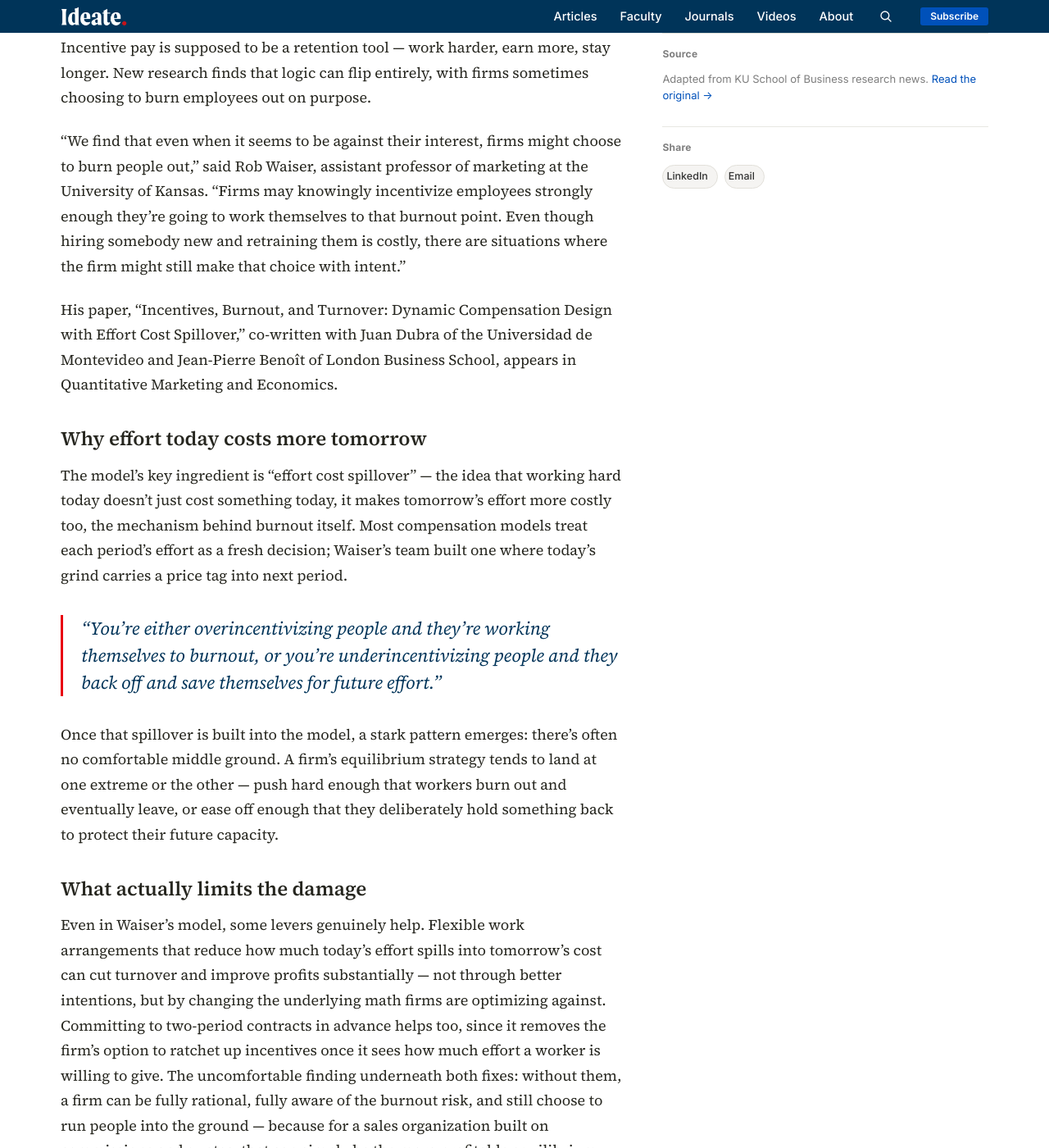
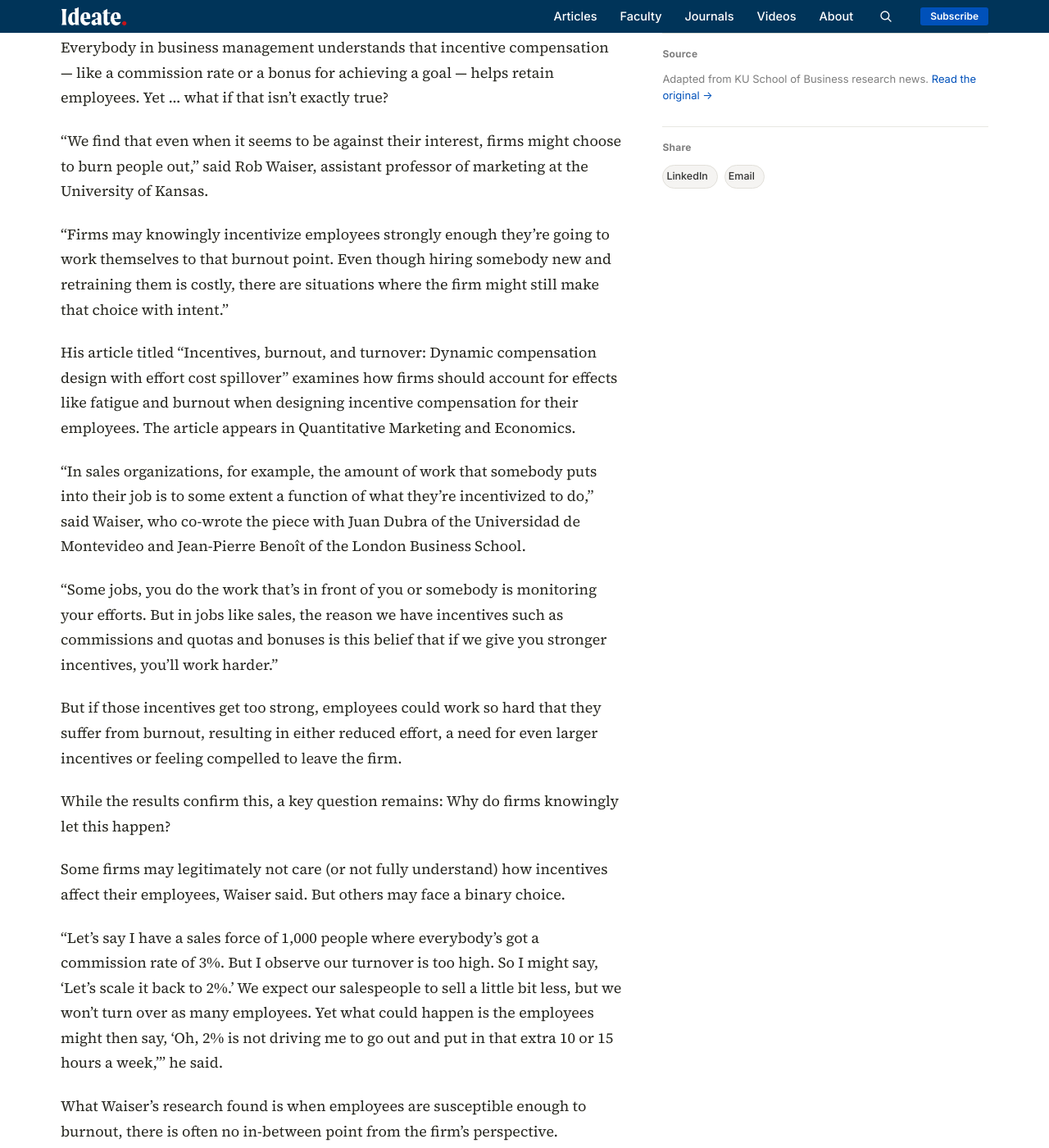
Before and after one commit to KUBschool/ideate, a Jekyll site: the page built from _articles/2025-11-24-incentives-burnout-turnover.md, in a window 1280 px wide and 1400 px high, scrolled down 1124 px. Shown: the whole window at 82% size. Built offline with Jekyll 4.4.1, drawn with Linux system fonts in a browser that asks for light colours; some of the changed text lies outside the part shown.

Commit message:
Update Article “2025-11-24-incentives-burnout-turnover”

```diff
--- a/_articles/2025-11-24-incentives-burnout-turnover.md
+++ b/_articles/2025-11-24-incentives-burnout-turnover.md
@@ -1,38 +1,63 @@
 ---
-title: "Strong incentives may lead to even more employee burnout, research finds"
-dek: "Commissions, quotas and bonuses are supposed to keep employees engaged. New research finds firms sometimes knowingly push incentives hard enough to burn workers out and drive them away — because it can still be the more profitable choice."
-topic: management
+title: Strong incentives may lead to even more employee burnout, research finds
+dek: Commissions, quotas and bonuses are supposed to keep employees engaged. New
+  research finds firms sometimes knowingly push incentives hard enough to burn
+  workers out and drive them away — because it can still be the more profitable
+  choice.
+topic: marketing
 faculty:
   - rob-waiser
-byline: "Rob Waiser"
+byline: Jon Niccum
 date: 2025-11-24
+image: /assets/uploads/01kavdgh5yqmdn49ze6j3m28m6.jpg
 image_tint: steam
 featured: false
-source_url: "https://business.ku.edu/news/article/strong-incentives-may-lead-to-even-more-employee-burnout-research-finds"
-answer_box: >-
-  Incentive compensation is generally assumed to help retain employees
-  by rewarding harder work. A dynamic compensation model that accounts
-  for burnout's carryover effects finds the opposite can be true: firms
-  may knowingly set incentives high enough to burn employees out and
-  drive turnover, because the near-term productivity gain can outweigh
-  the cost of replacing them — even when both sides understand the
-  tradeoff.
+source_url: https://business.ku.edu/news/article/strong-incentives-may-lead-to-even-more-employee-burnout-research-finds
+answer_box: "Incentive compensation is generally assumed to help retain
+  employees by rewarding harder work. A dynamic compensation model that accounts
+  for burnout's carryover effects finds the opposite can be true: firms may
+  knowingly set incentives high enough to burn employees out and drive turnover,
+  because the near-term productivity gain can outweigh the cost of replacing
+  them — even when both sides understand the tradeoff."
+journal: Quantitative Marketing and Economics
+journal_url: https://link.springer.com/article/10.1007/s11129-025-09301-x
 ---
+Everybody in business management understands that incentive compensation — like a commission rate or a bonus for achieving a goal — helps retain employees. Yet … what if that isn’t exactly true?
 
-Incentive pay is supposed to be a retention tool — work harder, earn more, stay longer. New research finds that logic can flip entirely, with firms sometimes choosing to burn employees out on purpose.
+“We find that even when it seems to be against their interest, firms might choose to burn people out,” said Rob Waiser, assistant professor of marketing at the University of Kansas.
 
-"We find that even when it seems to be against their interest, firms might choose to burn people out," said Rob Waiser, assistant professor of marketing at the University of Kansas. "Firms may knowingly incentivize employees strongly enough they're going to work themselves to that burnout point. Even though hiring somebody new and retraining them is costly, there are situations where the firm might still make that choice with intent."
+“Firms may knowingly incentivize employees strongly enough they’re going to work themselves to that burnout point. Even though hiring somebody new and retraining them is costly, there are situations where the firm might still make that choice with intent.”
 
-His paper, "Incentives, Burnout, and Turnover: Dynamic Compensation Design with Effort Cost Spillover," co-written with Juan Dubra of the Universidad de Montevideo and Jean-Pierre Benoît of London Business School, appears in Quantitative Marketing and Economics.
+His article titled [“Incentives, burnout, and turnover: Dynamic compensation design with effort cost spillover”](https://link.springer.com/article/10.1007/s11129-025-09301-x) examines how firms should account for effects like fatigue and burnout when designing incentive compensation for their employees. The article appears in Quantitative Marketing and Economics.
 
-## Why effort today costs more tomorrow
+“In sales organizations, for example, the amount of work that somebody puts into their job is to some extent a function of what they’re incentivized to do,” said Waiser, who co-wrote the piece with Juan Dubra of the Universidad de Montevideo and Jean-Pierre Benoît of the London Business School.
 
-The model's key ingredient is "effort cost spillover" — the idea that working hard today doesn't just cost something today, it makes tomorrow's effort more costly too, the mechanism behind burnout itself. Most compensation models treat each period's effort as a fresh decision; Waiser's team built one where today's grind carries a price tag into next period.
+“Some jobs, you do the work that’s in front of you or somebody is monitoring your efforts. But in jobs like sales, the reason we have incentives such as commissions and quotas and bonuses is this belief that if we give you stronger incentives, you’ll work harder.”
 
-> "You're either overincentivizing people and they're working themselves to burnout, or you're underincentivizing people and they back off and save themselves for future effort."
+But if those incentives get too strong, employees could work so hard that they suffer from burnout, resulting in either reduced effort, a need for even larger incentives or feeling compelled to leave the firm.
 
-Once that spillover is built into the model, a stark pattern emerges: there's often no comfortable middle ground. A firm's equilibrium strategy tends to land at one extreme or the other — push hard enough that workers burn out and eventually leave, or ease off enough that they deliberately hold something back to protect their future capacity.
+While the results confirm this, a key question remains: Why do firms knowingly let this happen?
 
-## What actually limits the damage
+Some firms may legitimately not care (or not fully understand) how incentives affect their employees, Waiser said. But others may face a binary choice.
 
-Even in Waiser's model, some levers genuinely help. Flexible work arrangements that reduce how much today's effort spills into tomorrow's cost can cut turnover and improve profits substantially — not through better intentions, but by changing the underlying math firms are optimizing against. Committing to two-period contracts in advance helps too, since it removes the firm's option to ratchet up incentives once it sees how much effort a worker is willing to give. The uncomfortable finding underneath both fixes: without them, a firm can be fully rational, fully aware of the burnout risk, and still choose to run people into the ground — because for a sales organization built on commissions and quotas, that can simply be the more profitable equilibrium.
+“Let’s say I have a sales force of 1,000 people where everybody’s got a commission rate of 3%. But I observe our turnover is too high. So I might say, ‘Let’s scale it back to 2%.’ We expect our salespeople to sell a little bit less, but we won’t turn over as many employees. Yet what could happen is the employees might then say, ‘Oh, 2% is not driving me to go out and put in that extra 10 or 15 hours a week,’” he said.
+
+What Waiser’s research found is when employees are susceptible enough to burnout, there is often no in-between point from the firm’s perspective.
+
+“You’re either overincentivizing people and they’re working themselves to burnout, or you’re underincentivizing people and they back off and save themselves for future effort,” said Waiser, a Toronto native who’s been at KU for three years.
+
+Firms may then respond in a manner that is not geared toward the benefit of an employee.
+
+“If it’s a choice between giving a bigger bonus and working you to the point that you quit or giving a smaller bonus and watching you hold back too much, I might choose to just burn you out and replace you next period,” he said.
+
+Waiser’s article is unusual in that it’s based in game theory rather than experiments or empirical analysis of firm data. His team incorporated “effort cost spillover” (the idea that effort now continues to affect us later) into a dynamic, two-period principal-agent model.
+
+His model suggests two potential solutions to appease both firm and employee.
+
+“One is what we would call a commitment solution, which is to commit to future incentives in advance. If the firm is willing to commit to not just this period’s quota or commission rate but next period’s as well, I can regulate my work over those two periods in a way that’s effective but also sustainable,” Waiser said.
+
+The other solution is for the firm to offer other perks beyond incentives to try to reduce the longer-term effects of effort.
+
+“Is that flexible scheduling? Employee wellness benefits? Better performance recognition?” Waiser asked.
+
+“Whatever it is, there’s this threshold where if you can reduce spillover effects enough, then you start to have that middle ground available to you again where you can motivate people strongly without burning them out.”
```
Also changed, not shown: assets/uploads/01kavdgh5yqmdn49ze6j3m28m6.jpg (added).
